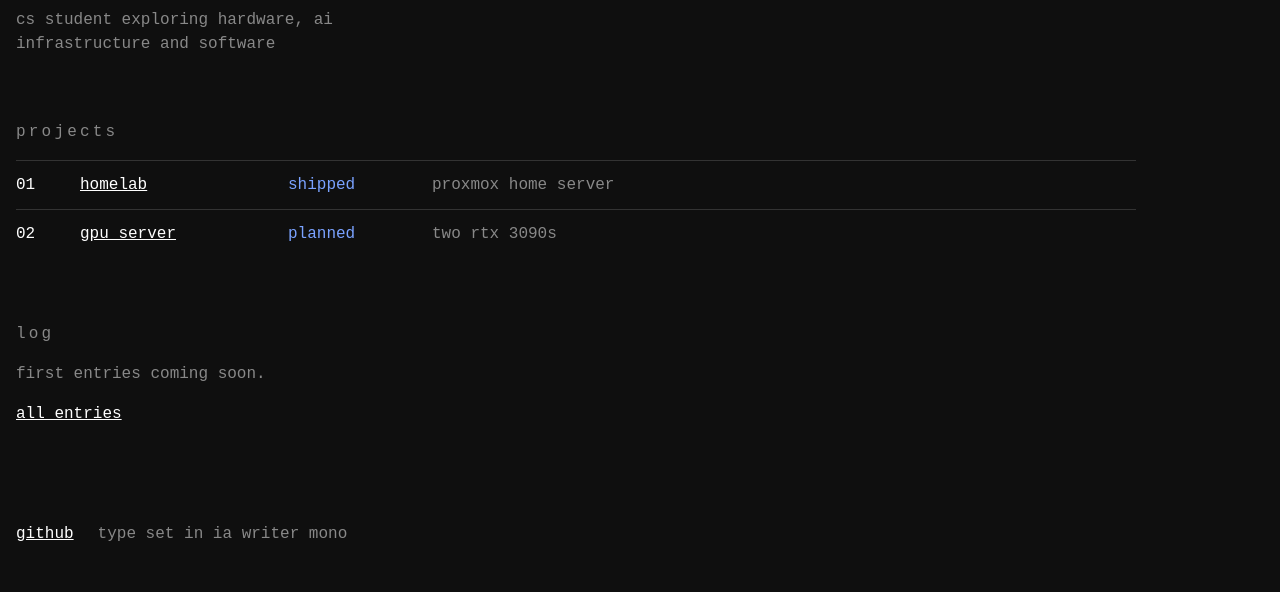
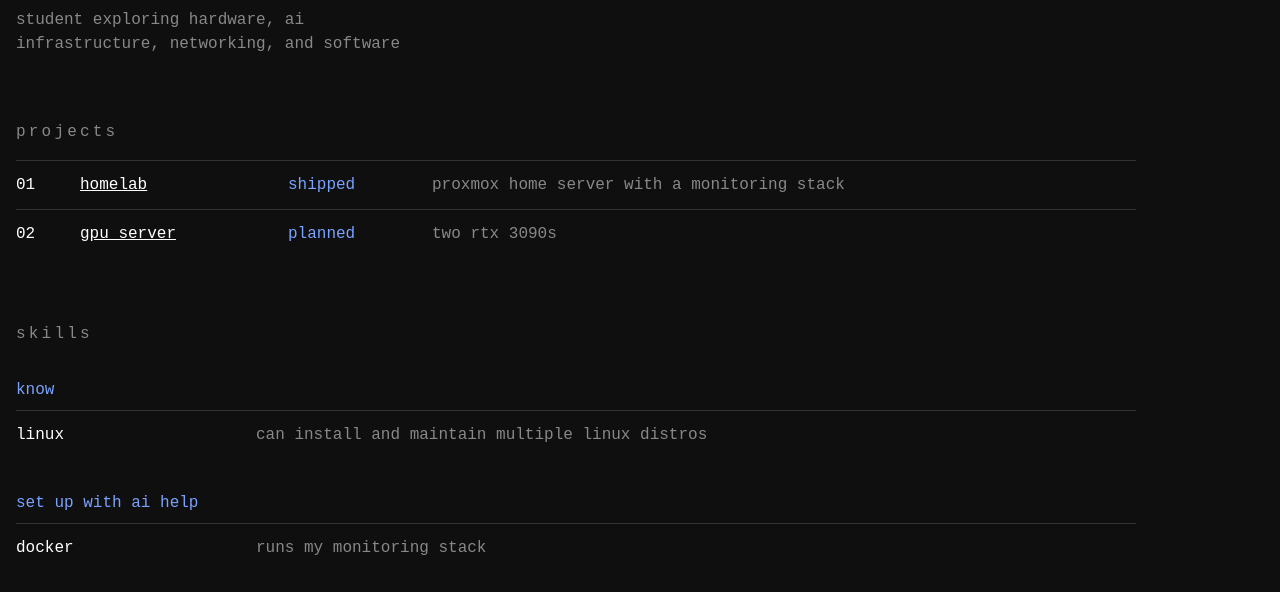
Before and after one commit to gavintn/gavintn.github.io, an Astro site: page / in a window 1280 px wide. Shown: the part 208-800 px from the top of the page. Built offline with nearby package versions, Linux system fonts and the light colour scheme; Astro itself is replaced by a stand-in of ours; a web font is replaced by a local one.

Commit message:
Update scope: skills section, monitoring project

```diff
--- a/src/content/projects/homelab.md
+++ b/src/content/projects/homelab.md
@@ -2,5 +2,14 @@
 title: homelab
 order: 1
 status: shipped
-blurb: proxmox home server
+blurb: proxmox home server with a monitoring stack
 ---
+## monitoring
+
+A docker container on the server runs three tools:
+
+- prometheus: collects metrics from the server
+- grafana: turns those metrics into dashboards
+- uptime kuma: checks whether my services are up
+
+I set these up with ai help. I'm learning what the metrics mean by building my own dashboard panels.
--- /dev/null
+++ b/src/data/skills.json
@@ -0,0 +1,6 @@
+[
+  { "name": "networking", "group": "learning", "note": "learning networking through building a homelab" },
+  { "name": "docker", "group": "assisted", "note": "runs my monitoring stack" },
+  { "name": "programming", "group": "learning", "note": "learning to code" },
+  { "name": "linux", "group": "know", "note": "can install and maintain multiple linux distros" }
+]
--- a/src/pages/index.astro
+++ b/src/pages/index.astro
@@ -1,6 +1,13 @@
 ---
 import { getCollection } from 'astro:content';
 import Base from '../layouts/Base.astro';
+import skills from '../data/skills.json';
+
+const groups = [
+  { key: 'know', title: 'know' },
+  { key: 'assisted', title: 'set up with ai help' },
+  { key: 'learning', title: 'learning now' },
+];
 
 const entries = (await getCollection('log'))
   .sort((a, b) => b.data.date.valueOf() - a.data.date.valueOf())
@@ -20,7 +27,7 @@ const projects = (await getCollection('projects'))
 
   <main>
     <h1>gavintn</h1>
-    <p class="role">cs student exploring hardware, ai infrastructure and software</p>
+    <p class="role">student exploring hardware, ai infrastructure, networking, and software</p>
 
     <section>
       <h2>projects</h2>
@@ -34,6 +41,23 @@ const projects = (await getCollection('projects'))
           </li>
         ))}
       </ol>
+    </section>
+
+    <section>
+      <h2>skills</h2>
+      {groups.map((g) => (
+        <div>
+          <h3>{g.title}</h3>
+          <ul class="rows skills">
+            {skills.filter((s) => s.group === g.key).map((s) => (
+              <li>
+                <span>{s.name}</span>
+                <span class="dim">{s.note}</span>
+              </li>
+            ))}
+          </ul>
+        </div>
+      ))}
     </section>
 
     <section>
--- a/src/styles/global.css
+++ b/src/styles/global.css
@@ -64,6 +64,18 @@ footer {
   padding-bottom: 2rem;
 }
 
+h3 {
+  font-size: 1rem;
+  font-weight: 400;
+  color: var(--accent);
+  margin: 2rem 0 0.5rem;
+}
+.skills li { grid-template-columns: 14rem 1fr; }
+
+@media (max-width: 40rem) {
+  .skills li { grid-template-columns: 1fr; }
+}
+
 @media (max-width: 40rem) {
   .rows li { display: flex; flex-wrap: wrap; gap: 0.25rem 1rem; }
 }
```
